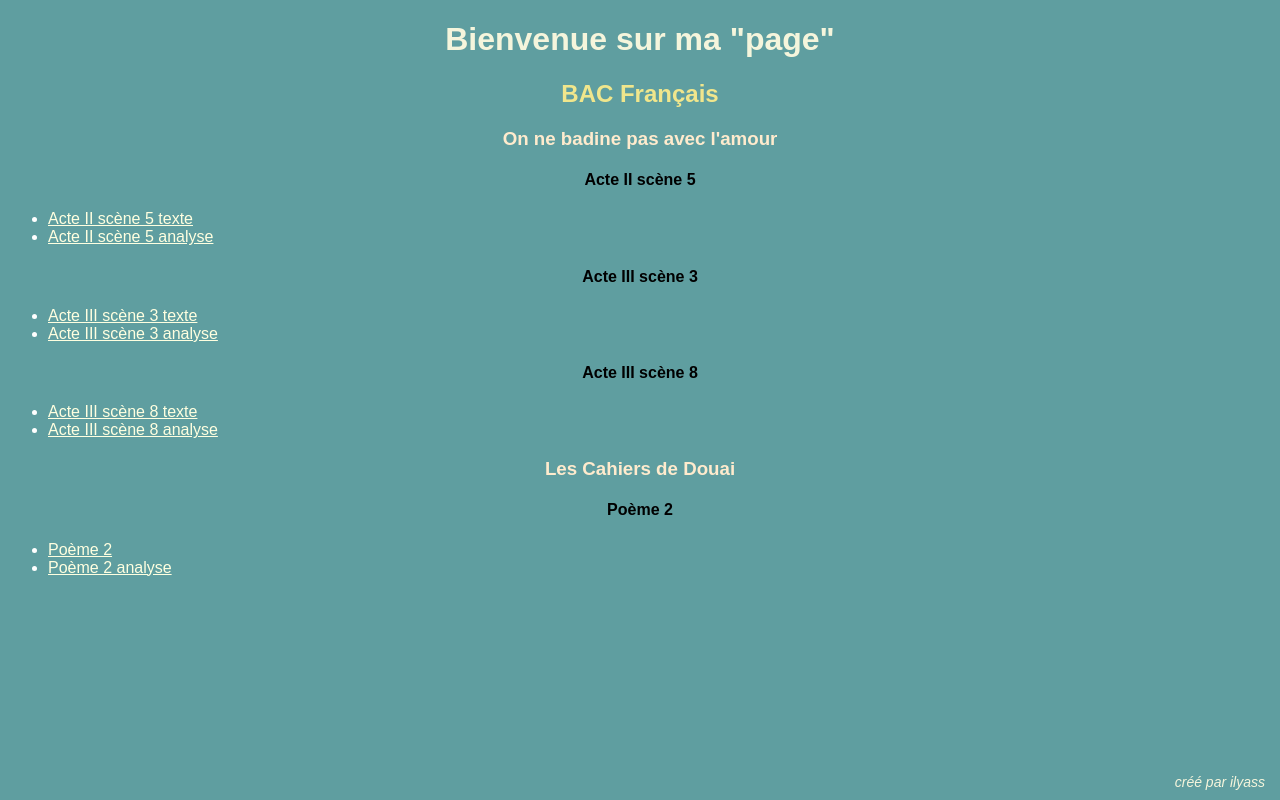
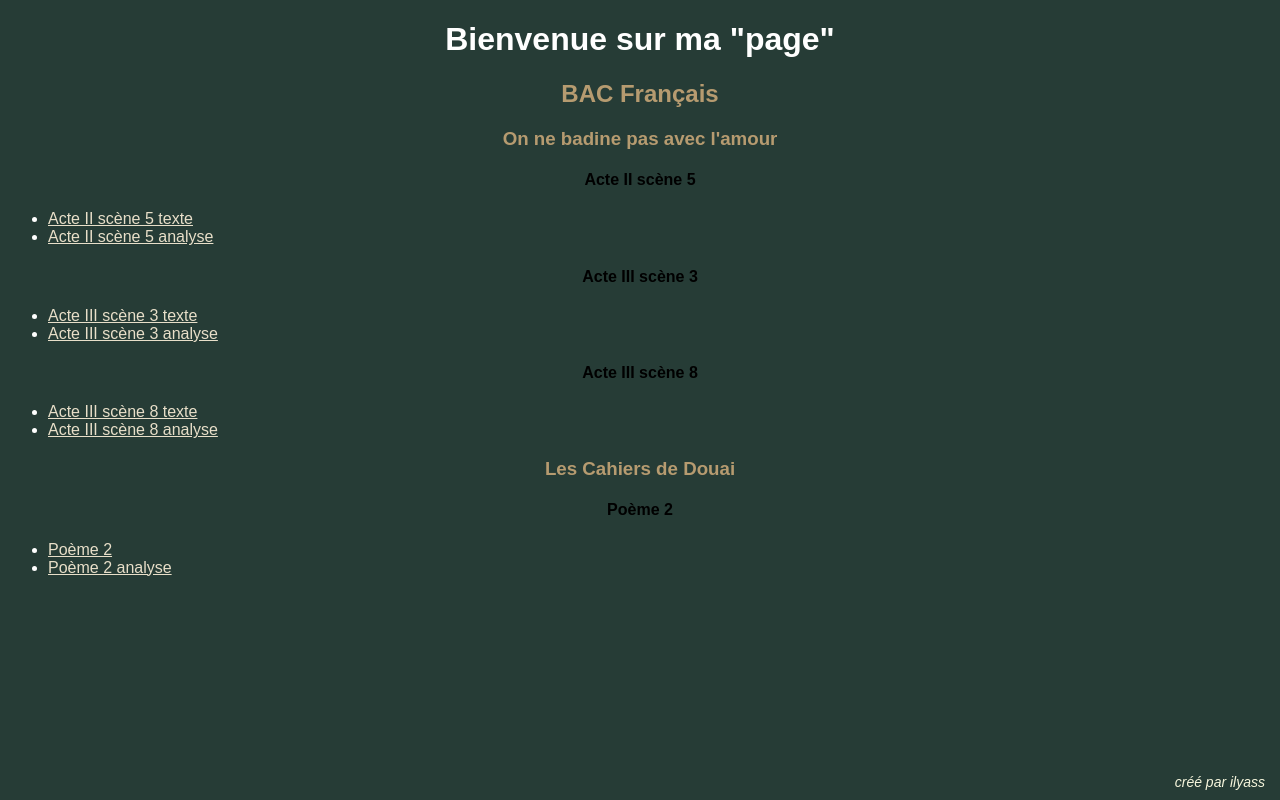
Before and after one commit to il78ys-star/francais-bac, a plain HTML site: page index.html in a window 1280 px wide. Drawn offline with Linux system fonts and the light colour scheme.

Commit message:
Change background and text colors in index.html
Updated the styling and colors in the HTML document.

```diff
--- a/index.html
+++ b/index.html
@@ -5,20 +5,20 @@
         <title>Mon site</title>
         <style>
             body {
-                background-color: cadetblue;
+                background-color: #263C36;
                 color:white;
                 font-family: Arial, Helvetica, sans-serif;
             }
             h1 {text-align: center;
-                color: beige;}
+                color: E8DFC9;}
             h2 {text-align: center;
-                color: khaki}
+                color: #B69B70}
             h3 {text-align: center;
-                color: blanchedalmond;}
+                color: #B69B70;}
             h4 {text-align: center;
                 color: black;}
             a {text-align: left;
-                color: lightyellow;}
+                color: #E8DFC9;}
             footer {position: fixed;
                     bottom: 10px;
                     right: 15px;
```
